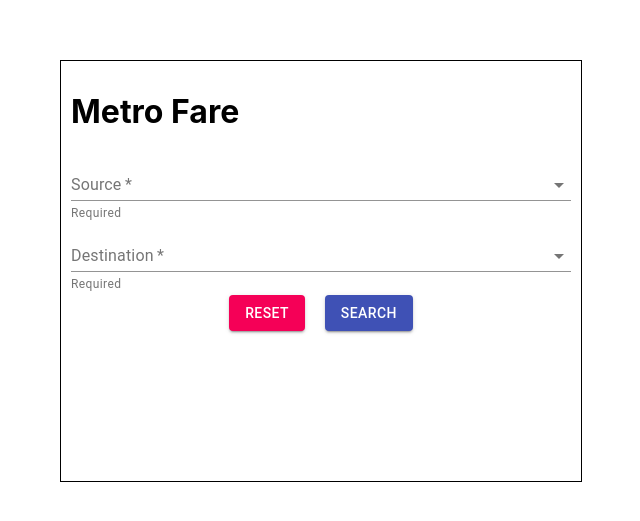
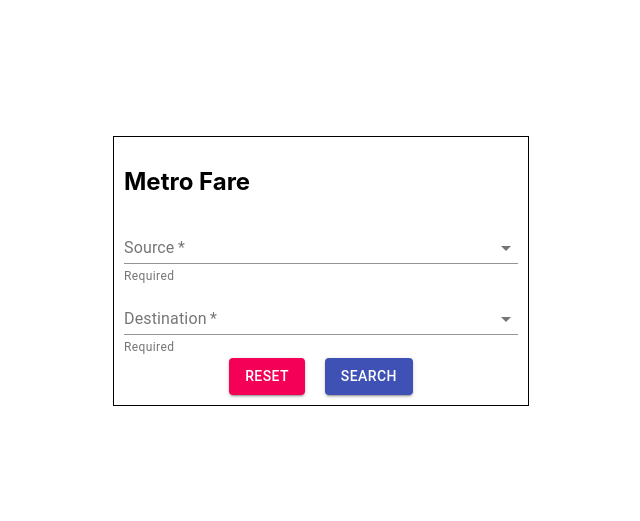
Before and after one commit to hspotlight/metro-fare, a React (Create React App) app: page / in a window 1280 px wide. Shown: the part 129-650 px from the top of the page, without its empty margins (319-959 px from the left). Built offline with nearby package versions, Linux system fonts and the light colour scheme.

Commit message:
MF-000 Refactor Extract style

```diff
--- a/src/components/Calculator.tsx
+++ b/src/components/Calculator.tsx
@@ -2,6 +2,7 @@ import React, { useState } from "react";
 import { FareService } from "../services/fare.service";
 import { METRO_STATION, MRT_BLUE_LINE } from "../types/MetroStation";
 import { Button, Select, InputLabel, FormControl, FormHelperText } from "@material-ui/core";
+import '../styles/Calculator.scss';
 
 function Calculator() {
   const [source, setSource] = useState<string>('');
@@ -13,7 +14,6 @@ function Calculator() {
     setFare(fare);
   };
 
-
   const resetForm = () => {
     setSource('');
     setDestination('');
@@ -21,16 +21,7 @@ function Calculator() {
   };
 
   return (
-    <div
-      style={{
-        width: 500,
-        height: 400,
-        border: "black 1px solid",
-        padding: "10px",
-        display: 'flex',
-        flexDirection: 'column',
-      }}
-    >
+    <section className="calculator-container">
       <h1>Metro Fare</h1>
       <SelectComponent title="Source" value={source} onChange={setSource} />
       <SelectComponent
@@ -38,7 +29,7 @@ function Calculator() {
         value={destination}
         onChange={setDestination}
       />
-      <section style={{display: 'flex', width: '100%', justifyContent: 'center'}}>
+      <section className="form-button-group">
         <Button variant="contained" color="secondary" onClick={resetForm}>
           Reset
         </Button>
@@ -46,7 +37,7 @@ function Calculator() {
           Search
         </Button>
       </section>
-    </div>
+    </section>
   );
 }
 
--- /dev/null
+++ b/src/styles/Calculator.scss
@@ -0,0 +1,13 @@
+.calculator-container {
+    width: 500;
+    height: 400;
+    border: black 1px solid;
+    padding: 10px;
+    display: flex;
+    flex-direction: column;
+}
+.form-button-group {
+  display: flex;
+  width: 100%;
+  justify-content: center;
+}
```
